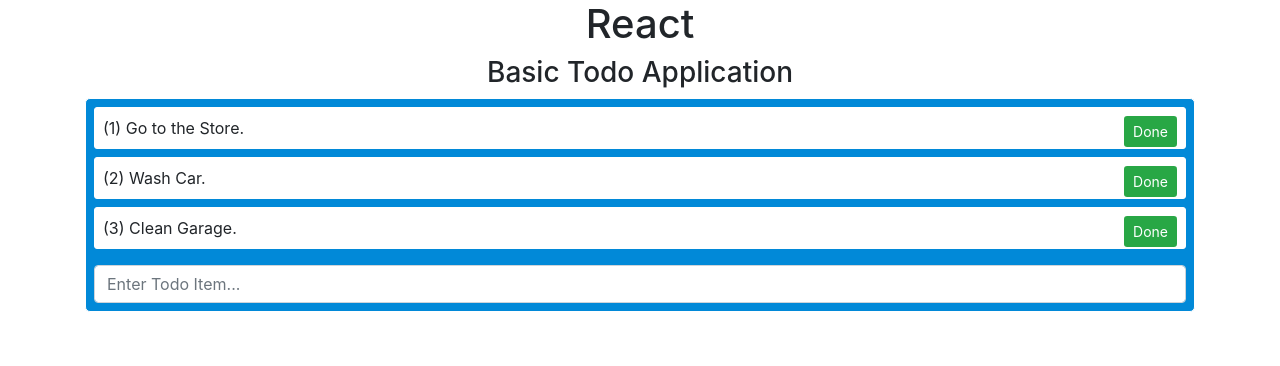
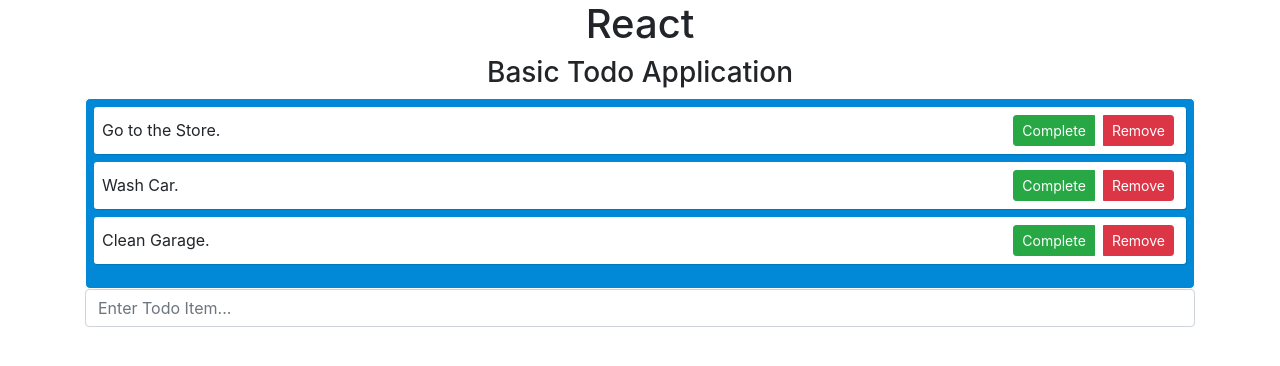
Before and after one commit to mattg-cli/todo-react, a React (Create React App) app: page / in a window 1280 px wide. Shown: the top 366 px of the page. Built offline with nearby package versions, Linux system fonts and the light colour scheme.

Commit message:
incorporated a remove function to delete items from the todo list

```diff
--- a/src/App.js
+++ b/src/App.js
@@ -31,6 +31,12 @@
     setTodos(newTodos);
   }
 
+  const removeTodo = index => {
+    const newTodos = [...todos];
+    newTodos.splice(index, 1);
+    setTodos(newTodos);
+  }
+
   return (
     <div className="container">
       <h1 className="text-center">React</h1>
@@ -43,11 +49,12 @@
               index={index}
               todo={todo}
               completeTodo={completeTodo}
+              removeTodo={removeTodo}
             />
           ))}
         </div>
-        <AddTodo addTodo={addTodo} />
       </div>
+      <AddTodo addTodo={addTodo} />
     </div>
   );
 }
--- a/src/components/Todo.js
+++ b/src/components/Todo.js
@@ -1,23 +1,26 @@
 import React from 'react';
 import '../css/App.css';
 
-function Todo({ todo, index, completeTodo }) {
-
-  const handleClick = e => {
-    e.preventDefault();
-    completeTodo(index);
-  }
+function Todo({ todo, index, completeTodo, removeTodo }) {
 
   return (
     <div className="todo mb-2 p-2">
-      <span style={{ textDecoration: todo.isCompleted ? "line-through" : "" }}>({index + 1}) {todo.text}</span>
-      <button
-        className="btn btn-sm bg-success text-white float-right"
-        onClick={handleClick}
-        style={{ visibility: todo.isCompleted ? "hidden" : "show" }}
-      >
-        Done
-      </button>
+      <span style={{ textDecoration: todo.isCompleted ? "line-through" : "" }}>{todo.text}</span>
+      <div className="btn-group float-right" role="group" aria-label="Basic example">
+        <button
+          type="button"
+          className="btn btn-sm btn-success mx-1"
+          onClick={() => completeTodo(index)}
+          style={{ visibility: todo.isCompleted ? "hidden" : "show" }}>
+          Complete
+        </button>
+        <button
+          type="button"
+          className="btn btn-sm btn-danger mx-1"
+          onClick={() => removeTodo(index)}>
+          Remove
+        </button>
+      </div>
     </div>
   );
 }
--- a/src/css/App.css
+++ b/src/css/App.css
@@ -5,8 +5,10 @@
 }
 
 .todo {
-  width: 100%;
-  background-color: #ffffff;
-  border: 1px solid white;
+  align-items: center;
+  background: #fff;
   border-radius: 3px;
+  box-shadow: 1px 1px 1px rgba(0, 0, 0, 0.15);
+  display: flex;
+  justify-content: space-between;
 }
```
Also changed, not shown: 1 other file (tests, documents, lock files or other folders).
